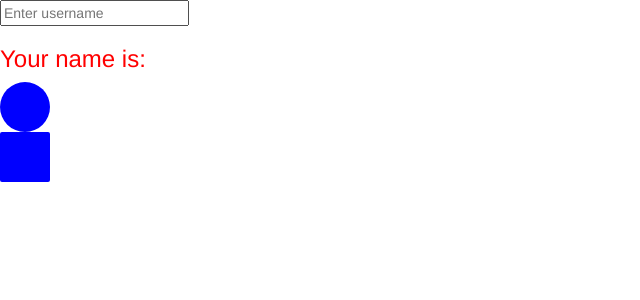
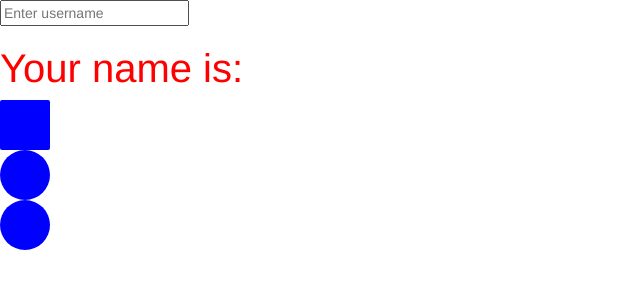
Before and after one commit to triminh/angular4-kp, an Angular app: page / in a window 1280 px wide. Shown: the top 300 px of the page, without its empty margins (0-640 px from the left). Built offline with nearby package versions, Linux system fonts and the light colour scheme.

Commit message:
directive ngStyle

```diff
--- a/src/app/user-form/user-form.component.html
+++ b/src/app/user-form/user-form.component.html
@@ -1,4 +1,5 @@
 <input placeholder="Enter username" [(ngModel)]="name">
-<h3 [style.color]="isHighlight ? 'red' : 'black'">Your name is: {{ name }}</h3>
+<h3 [ngStyle]="name.length % 2 === 0 ? evenStyle : oddStyle">Your name is: {{ name }}</h3>
 <div [class]="isHighlight ? 'circle' : 'square'"></div>
 <div [class.circle]="!isHighlight" [class.square]="isHighlight"></div>
+<div [ngClass]="currentClass"></div>
--- a/src/app/user-form/user-form.component.ts
+++ b/src/app/user-form/user-form.component.ts
@@ -7,11 +7,15 @@
 })
 export class UserFormComponent implements OnInit {
   name = '';
+  isHighlight = false;
+  evenStyle = { color: 'red', fontSize: '40px' };
+  oddStyle = { color: 'black', fontSize: '20px' };
+  currentClass = { circle: !this.isHighlight, square: this.isHighlight };
   constructor() { }
 
   ngOnInit() {
   }
 
-  isHighlight = true;
+
 
 }
```
